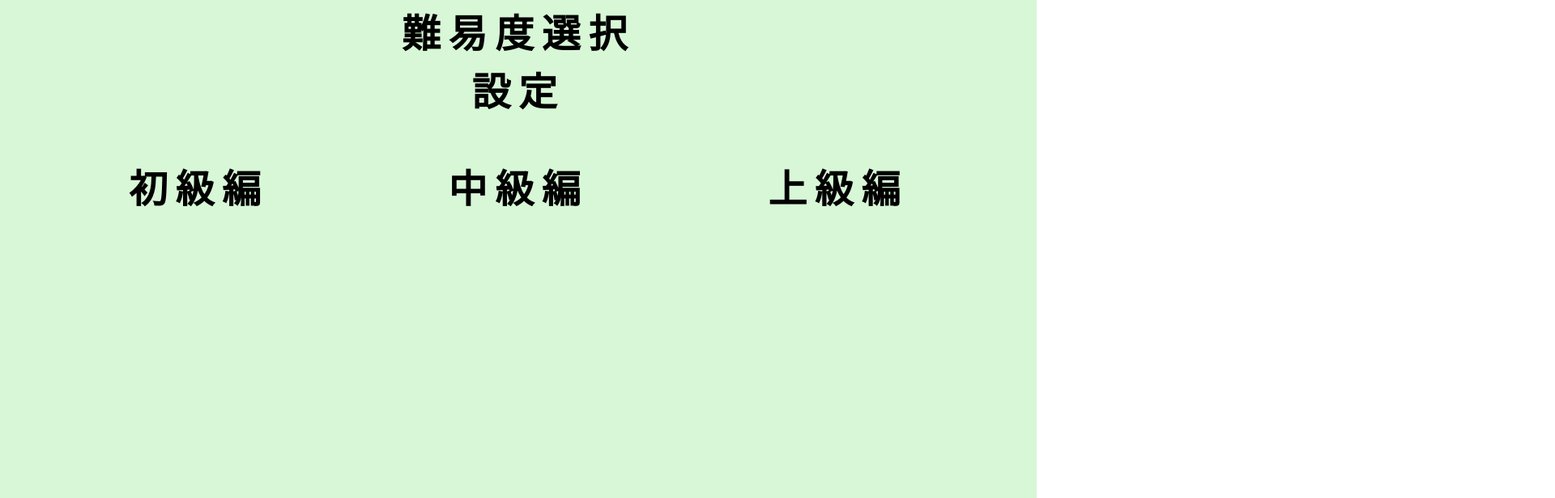
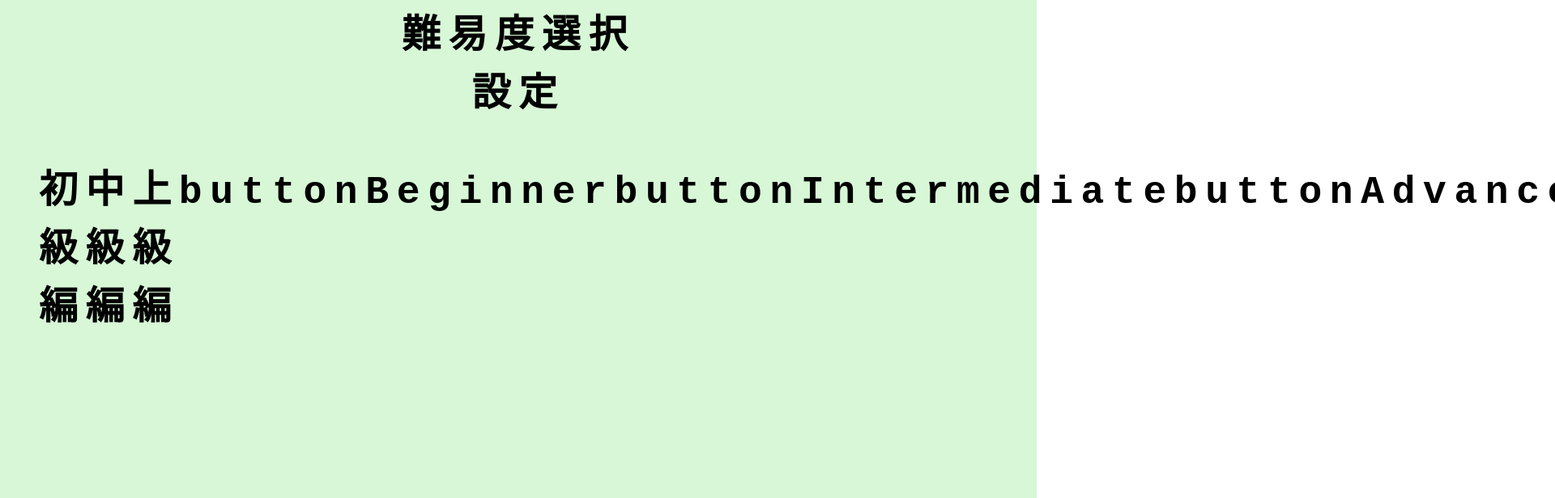
Before and after one commit to furu0202/Prefectures-App, a Next.js app: page /level in a window 1280 px wide. Shown: the top 616 px of the page at 81% size, 1920 px wide, since content can reach past the window. Built offline with nearby package versions, Linux system fonts and the light colour scheme.

Commit message:
LINKSをmapメソッドを用いて繰り返し表示

```diff
--- a/app/level/page.jsx
+++ b/app/level/page.jsx
@@ -25,15 +25,18 @@ const ITEMS = [
 const LINKS = [
   {
     id: '1',
-    link: 'buttonBeginner',
+    name: 'buttonBeginner',
+    href: '/beginner',
   },
   {
     id: '2',
-    link: 'buttonIntermediate',
+    name: 'buttonIntermediate',
+    href: '/intermediate',
   },
   {
     id: '3',
-    link: 'buttonAdvanced',
+    name: 'buttonAdvanced',
+    href: 'advanced',
   },
 ];
 
@@ -50,6 +53,13 @@ const page = () => {
         <div className={styles.buttonArea}>
           {ITEMS.map((item) => {
             return <h2 className={styles.title}>{item.title}</h2>;
+          })}
+          {LINKS.map((item) => {
+            return (
+              <Link key={item.id} href={item.href} className={styles.name}>
+                {item.name}
+              </Link>
+            );
           })}
           {/* <div className={styles.beginner}>
             <h2 className={styles.begginerTitle}>初級編</h2>
```
